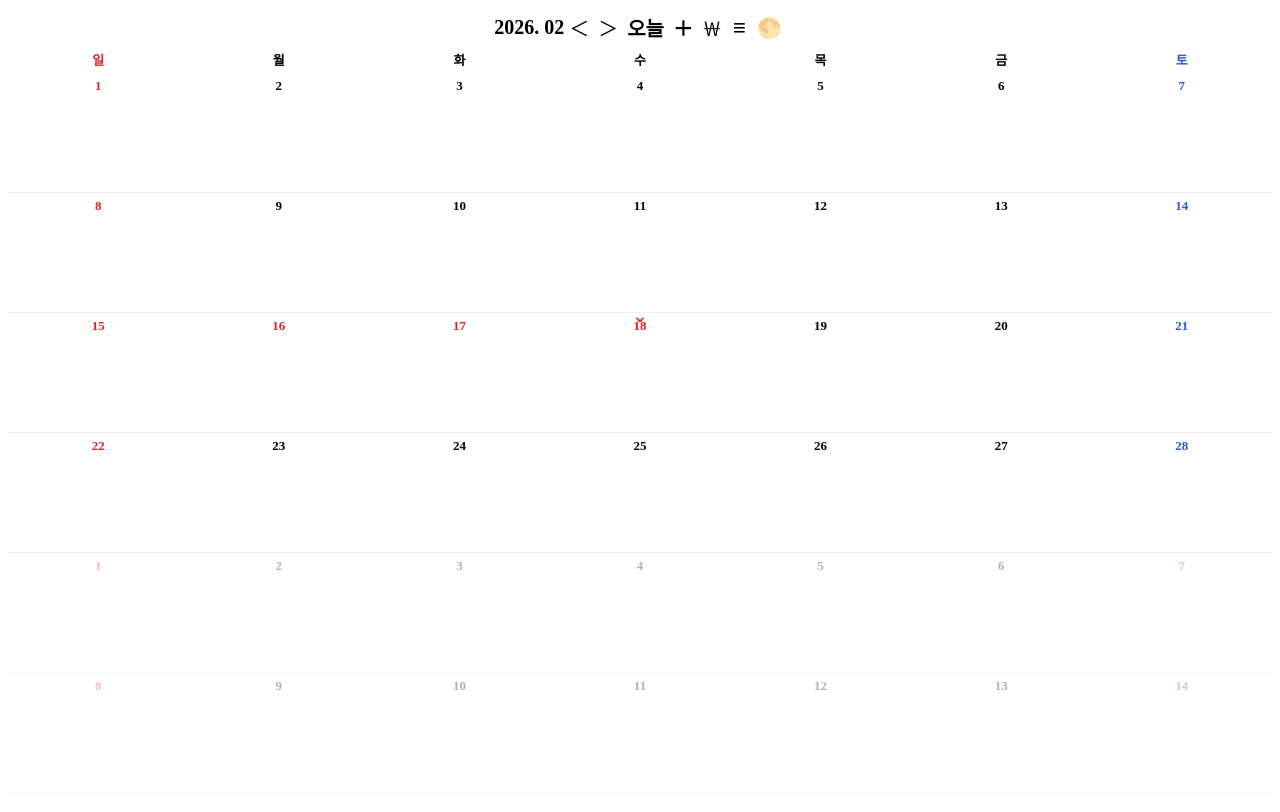
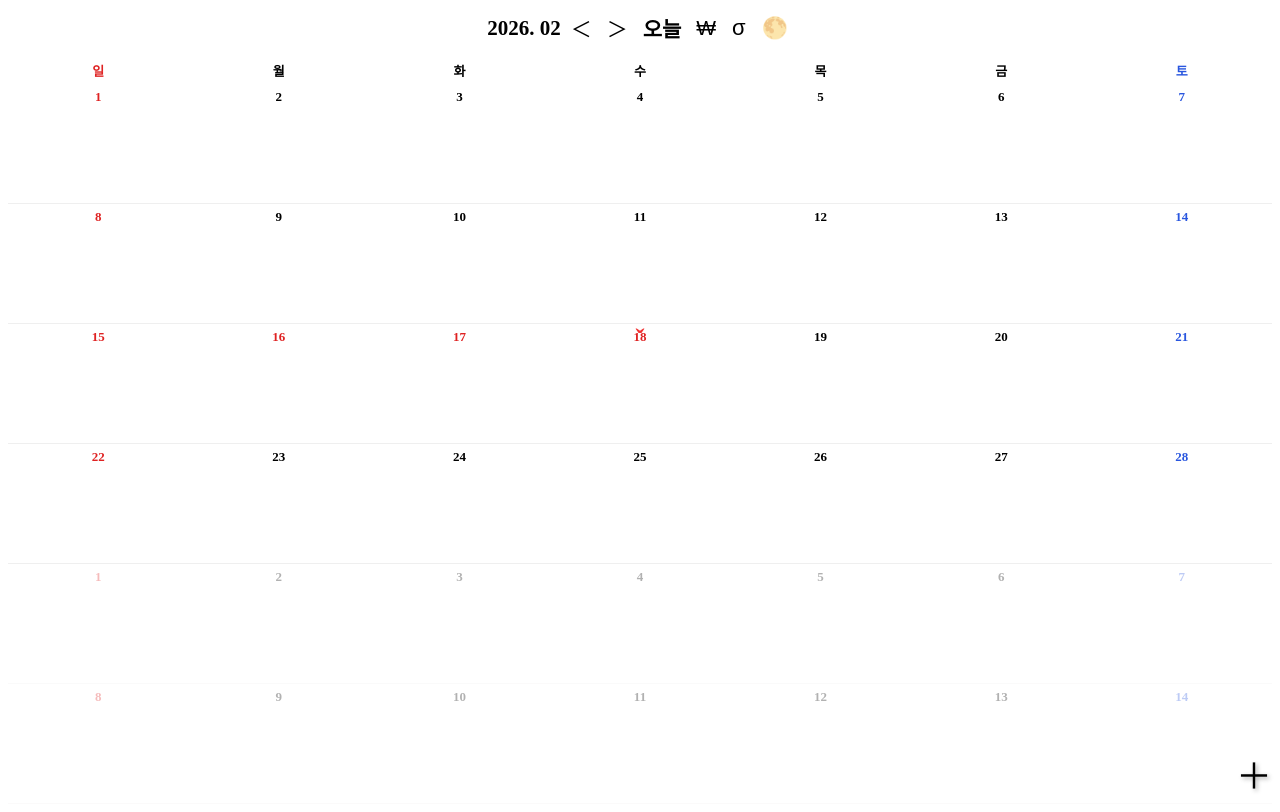
Before and after one commit to dungeonrest/supplement-calendar, a plain HTML site: page index.html in a window 1280 px wide. Drawn offline with Linux system fonts and the light colour scheme.

Commit message:
update app

```diff
--- a/index.html
+++ b/index.html
@@ -17,12 +17,12 @@
 <header class="calendar-header">
   <div class="header-left">
     <span id="monthDisplay" class="month-display"></span>
-    <button id="prevMonth" class="nav-arrow">＜</button>
-    <button id="nextMonth" class="nav-arrow">＞</button>
+    <button id="prevMonth" class="nav-arrow no-double-tap-zoom">＜</button>
+    <button id="nextMonth" class="nav-arrow no-double-tap-zoom">＞</button>
     <span id="todayBtn" class="today-header">오늘</span>
     <span id="addBtn" class="plus-btn">＋</span>
-    <button id="monthlyCostBtn" class="monthly-cost-btn">￦</button>
-    <button id="statsBtn" class="stats-btn">≡</button>
+    <button id="monthlyCostBtn" class="monthly-cost-btn">₩</button>
+    <button id="statsBtn" class="stats-btn">σ</button>
     <button id="themeToggle" class="theme-btn">🌕</button>
   </div>
 </header>
@@ -148,6 +148,9 @@
   </div>
 </div>
 
+<!-- Floating Add Button -->
+<button id="fabAddBtn" class="fab-add-btn">＋</button>
+
 <script src="script.js"></script>
 
 <script>
--- a/script.js
+++ b/script.js
@@ -206,6 +206,13 @@ addBtn.addEventListener("click", () => {
   inputPrice.value = "";
   for (let cb of inputFamily) cb.checked = false;
   for (let tb of inputTime) tb.checked = false;
+});
+
+const fabAddBtn = document.getElementById("fabAddBtn");
+
+fabAddBtn.addEventListener("click", () => {
+  // 기존 + 버튼 기능 그대로 실행
+  addBtn.click();
 });
 
 closeModalBtn.addEventListener("click", () => {
--- a/style.css
+++ b/style.css
@@ -23,20 +23,25 @@ body {
   color: var(--text-color);
 }
 
+/* 더블탭 확대 억제 */
+.no-double-tap-zoom {
+  touch-action: manipulation;
+}
+
 /* 헤더 */
 .calendar-header {
   display: flex;
   justify-content: center;
   align-items: center;
   gap: 1px;
-  padding: 1px;
+  padding-bottom: 10px;
 }
 
 .header-left {
   display: flex;
   align-items: center;
-  gap: 1px;
-  font-size: 20px;
+  gap: 5px;
+  font-size: 21px;
   font-weight: 700;
 }
 
@@ -45,12 +50,12 @@ body {
 .plus-btn,
 .theme-btn,
 .monthly-cost-btn {
-  font-size: 20px;
+  font-size: 21px;
   background: none;
   border: none;
   color: var(--text-color);
   cursor: pointer;
-  padding: 4px;
+  padding: 5px;
 }
 
 .nav-arrow:hover,
@@ -483,3 +488,57 @@ body.dark-mode .family-btn.selected {
   color: #242323;
   border-radius: 4px;
 }
+
+/* 텍스트 그림자만 적용 */
+.fab-add-btn {
+  position: fixed;
+  bottom: 0px;
+  right: 2px;
+
+  background: none;
+  border: none;
+
+  font-size: 36px;
+  color: var(--text-color);
+  cursor: pointer;
+  z-index: 1000;
+
+  text-shadow: 2px 2px 4px rgba(56, 56, 56, 0.4);
+}
+
+/* 1) 포커스 아웃라인 제거 */
+.fab-add-btn:focus {
+  outline: none !important;
+  box-shadow: none !important;
+}
+
+/* 2) -webkit- 터치/클릭 하이라이트 제거 */
+.fab-add-btn, .fab-add-btn * {
+  -webkit-tap-highlight-color: transparent !important;
+  -webkit-touch-callout: none !important;
+}
+
+/* 3) 모바일에서 선택시 생기는 배경 하이라이트 제거 */
+.fab-add-btn {
+  user-select: none;
+  -webkit-user-select: none;
+  -webkit-touch-callout: none;
+}
+
+.fab-add-btn:active {
+  transform: scale(0.9);
+}
+
+/* 다크 모드 그림자 */
+body.dark-mode .fab-add-btn {
+  text-shadow: 2px 2px 4px rgba(129, 126, 126, 0.6);
+}
+
+/* 눌렀을 때 약간 작아지는 효과 */
+.fab-add-btn:active {
+  transform: scale(0.9);
+}
+
+.plus-btn {
+  display: none;
+}
```
